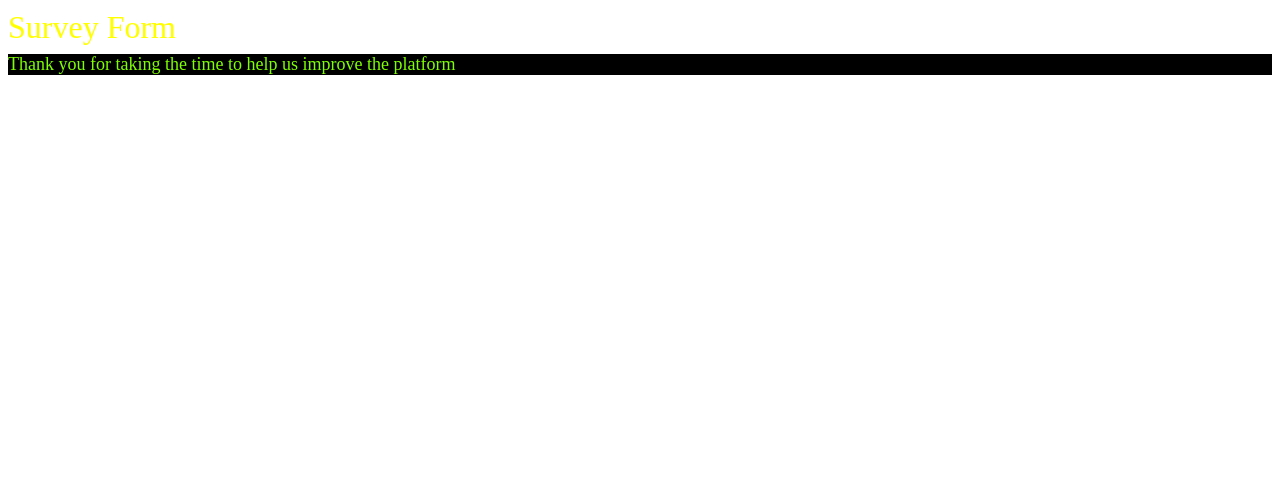
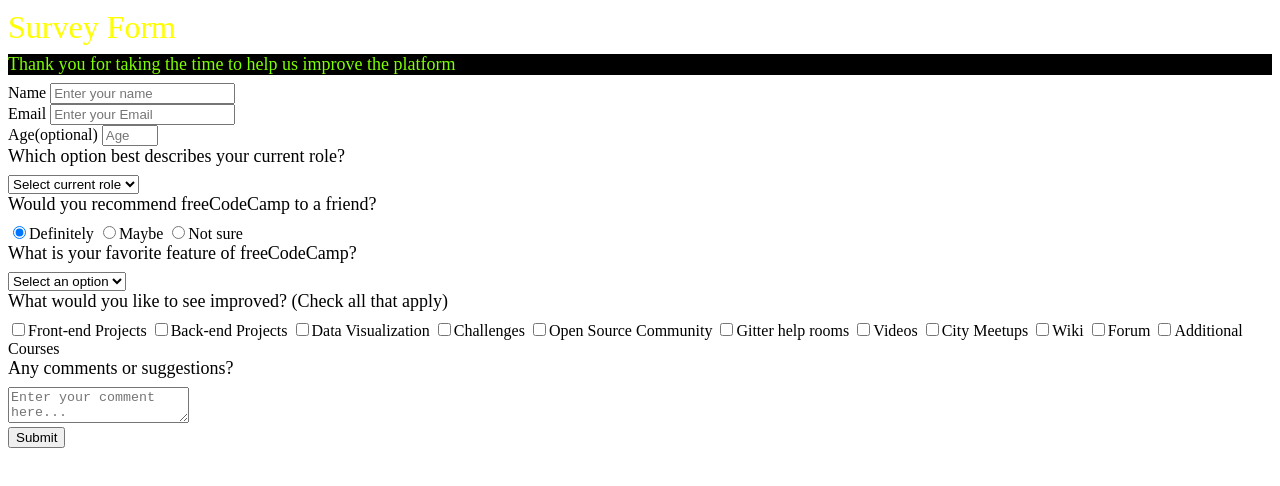
Before and after one commit to GHATAK123/Microverse_Collaborative_Project, a plain HTML site: page HTML-CSS-PROJECT/index.html in a window 1280 px wide. Drawn offline with Linux system fonts and the light colour scheme.

Commit message:
Update index.html

```diff
--- a/HTML-CSS-PROJECT/index.html
+++ b/HTML-CSS-PROJECT/index.html
@@ -14,6 +14,210 @@
       Thank you for taking the time to help us improve the platform
   </font></p>
   </header>
+    <form id="survey-form">
+    <div class="form-group">
+      <label id="name-label" for="name">Name</label>
+      <input
+        type="text"
+        name="name"
+        id="name"
+        class="form-control"
+        placeholder="Enter your name"
+        required
+      />
+    </div>
+    <div class="form-group">
+      <label id="email-label" for="email">Email</label>
+      <input
+        type="email"
+        name="email"
+        id="email"
+        class="form-control"
+        placeholder="Enter your Email"
+        required
+      />
+    </div>
+    <div class="form-group">
+      <label id="number-label" for="number"
+        >Age<span class="clue">(optional)</span></label
+      >
+      <input
+        type="number"
+        name="age"
+        id="number"
+        min="10"
+        max="99"
+        class="form-control"
+        placeholder="Age"
+      />
+    </div>
+    <div class="form-group">
+      <p>Which option best describes your current role?</p>
+      <select id="dropdown" name="role" class="form-control" required>
+        <option disabled selected value>Select current role</option>
+        <option value="student">Student</option>
+        <option value="job">Full Time Job</option>
+        <option value="learner">Full Time Learner</option>
+        <option value="preferNo">Prefer not to say</option>
+        <option value="other">Other</option>
+      </select>
+    </div>
+
+    <div class="form-group">
+      <p>Would you recommend freeCodeCamp to a friend?</p>
+      <label>
+        <input
+          name="user-recommend"
+          value="definitely"
+          type="radio"
+          class="input-radio"
+          checked
+        />Definitely</label
+      >
+      <label>
+        <input
+          name="user-recommend"
+          value="maybe"
+          type="radio"
+          class="input-radio"
+        />Maybe</label
+      >
+
+      <label
+        ><input
+          name="user-recommend"
+          value="not-sure"
+          type="radio"
+          class="input-radio"
+        />Not sure</label
+      >
+    </div>
+
+    <div class="form-group">
+      <p>
+        What is your favorite feature of freeCodeCamp?
+      </p>
+      <select id="most-like" name="mostLike" class="form-control" required>
+        <option disabled selected value>Select an option</option>
+        <option value="challenges">Challenges</option>
+        <option value="projects">Projects</option>
+        <option value="community">Community</option>
+        <option value="openSource">Open Source</option>
+      </select>
+    </div>
+
+    <div class="form-group">
+      <p>
+        What would you like to see improved?
+        <span class="clue">(Check all that apply)</span>
+      </p>
+
+      <label
+        ><input
+          name="prefer"
+          value="front-end-projects"
+          type="checkbox"
+          class="input-checkbox"
+        />Front-end Projects</label
+      >
+      <label>
+        <input
+          name="prefer"
+          value="back-end-projects"
+          type="checkbox"
+          class="input-checkbox"
+        />Back-end Projects</label
+      >
+      <label
+        ><input
+          name="prefer"
+          value="data-visualization"
+          type="checkbox"
+          class="input-checkbox"
+        />Data Visualization</label
+      >
+      <label
+        ><input
+          name="prefer"
+          value="challenges"
+          type="checkbox"
+          class="input-checkbox"
+        />Challenges</label
+      >
+      <label
+        ><input
+          name="prefer"
+          value="open-source-community"
+          type="checkbox"
+          class="input-checkbox"
+        />Open Source Community</label
+      >
+      <label
+        ><input
+          name="prefer"
+          value="gitter-help-rooms"
+          type="checkbox"
+          class="input-checkbox"
+        />Gitter help rooms</label
+      >
+      <label
+        ><input
+          name="prefer"
+          value="videos"
+          type="checkbox"
+          class="input-checkbox"
+        />Videos</label
+      >
+      <label
+        ><input
+          name="prefer"
+          value="city-meetups"
+          type="checkbox"
+          class="input-checkbox"
+        />City Meetups</label
+      >
+      <label
+        ><input
+          name="prefer"
+          value="wiki"
+          type="checkbox"
+          class="input-checkbox"
+        />Wiki</label
+      >
+      <label
+        ><input
+          name="prefer"
+          value="forum"
+          type="checkbox"
+          class="input-checkbox"
+        />Forum</label
+      >
+      <label
+        ><input
+          name="prefer"
+          value="additional-courses"
+          type="checkbox"
+          class="input-checkbox"
+        />Additional Courses</label
+      >
+    </div>
+
+    <div class="form-group">
+      <p>Any comments or suggestions?</p>
+      <textarea
+        id="comments"
+        class="input-textarea"
+        name="comment"
+        placeholder="Enter your comment here..."
+      ></textarea>
+    </div>
+
+    <div class="form-group">
+      <button type="submit" id="submit" class="submit-button">
+        Submit
+      </button>
+    </div>
+  </form>
 
     </div>
   <script  src="js/main.js"></script>
```
